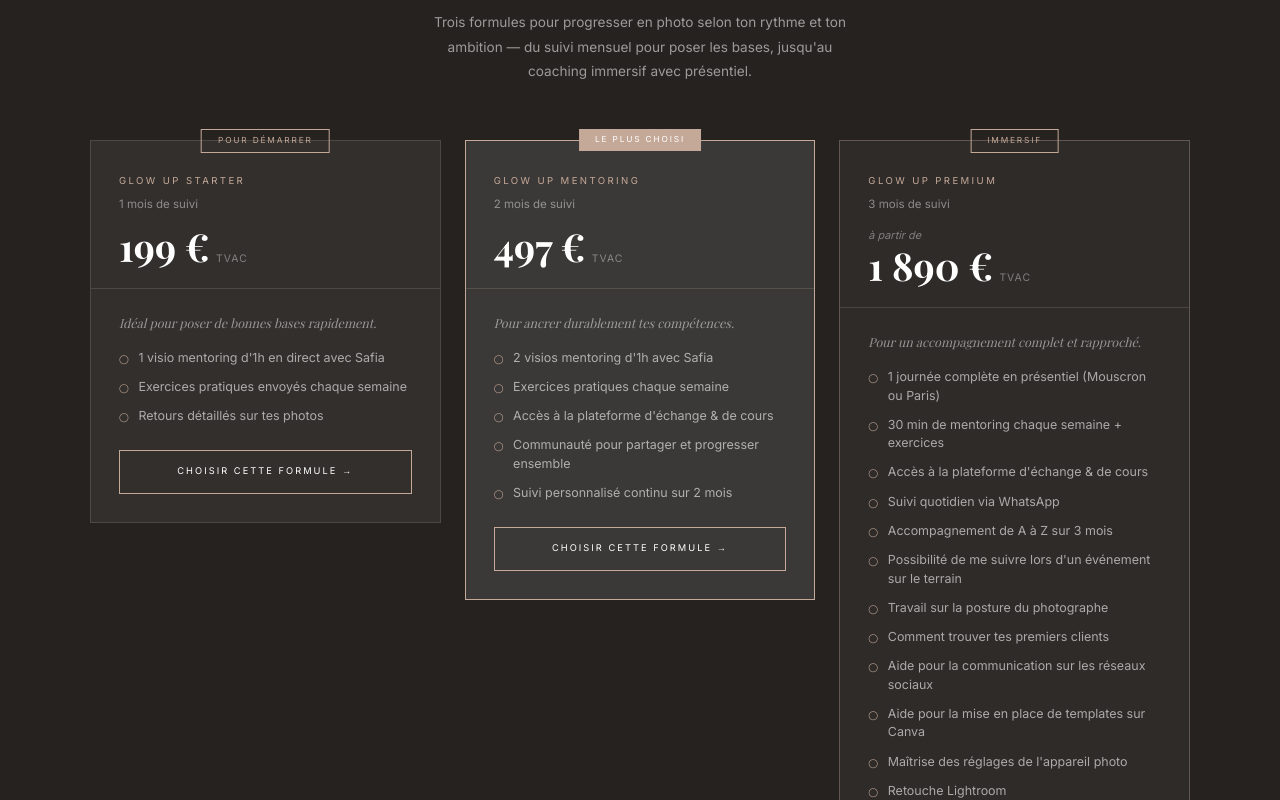
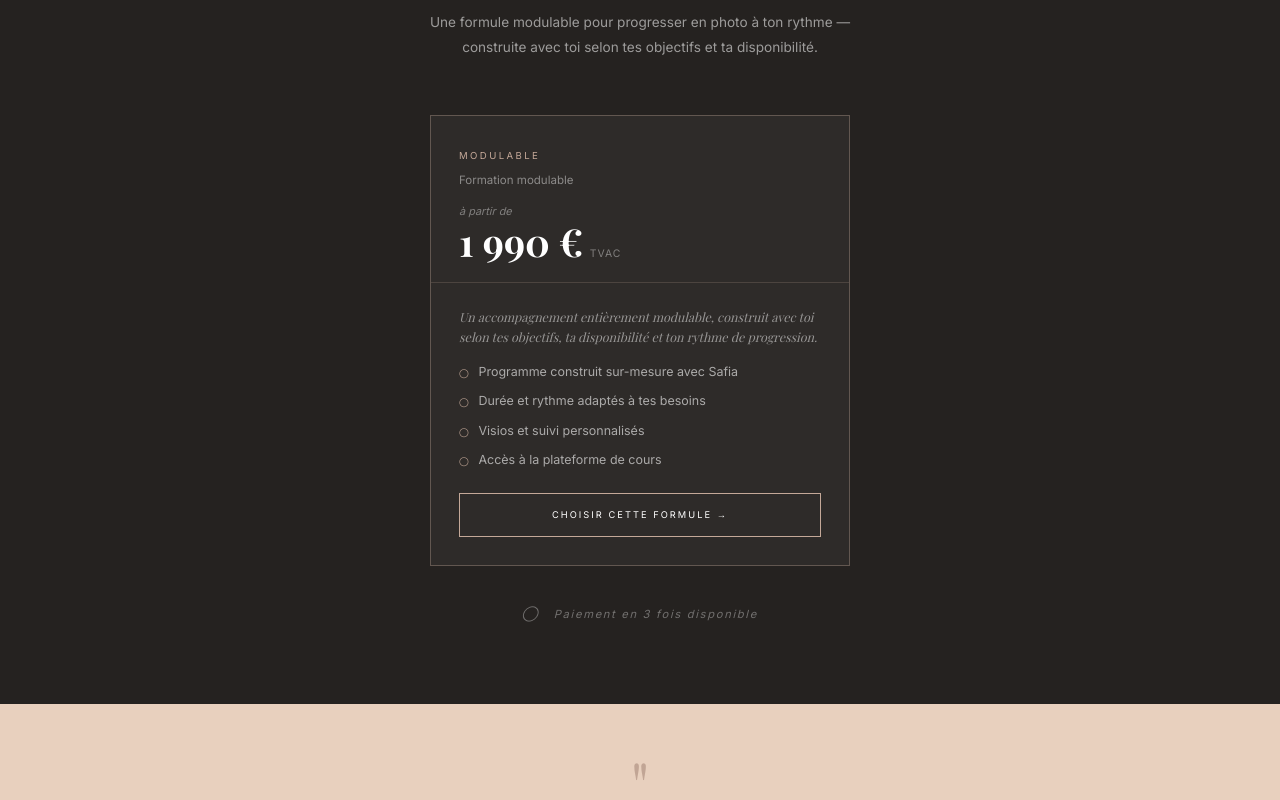
Before and after one commit to Melissaa49/safia-hdd, a Nuxt app: page /tarif in a window 1280 px wide. Shown: the part 1720-2520 px from the top of the page. Built offline with nearby package versions, Linux system fonts and the light colour scheme; a web font is replaced by a local one.

Commit message:
correction tarif

```diff
--- a/pages/tarif.vue
+++ b/pages/tarif.vue
@@ -1,7 +1,7 @@
 <script setup lang="ts">
 useSeoMeta({
   title: 'Tarifs — Safia HDD Photographe',
-  description: "Découvrez les formules et tarifs pour vos reportages de mariage et les programmes de coaching photo Glow Up en Photo.",
+  description: "Découvrez les formules et tarifs pour vos reportages de mariage et le programme de coaching photo Glow Up en Photo.",
 })
 
 const mariageFormules = [
@@ -35,60 +35,18 @@ const mariageFormules = [
 
 const glowUpFormules = [
   {
-    tag: 'Glow Up Starter',
-    badge: 'Pour démarrer',
-    badgeSecondary: true,
-    duree: '1 mois de suivi',
-    prix: '199',
-    from: false,
-    desc: "Idéal pour poser de bonnes bases rapidement.",
+    tag: 'Modulable',
+    badge: '',
+    badgeSecondary: false,
+    duree: 'Formation modulable',
+    prix: '1 990',
+    from: true,
+    desc: "Un accompagnement entièrement modulable, construit avec toi selon tes objectifs, ta disponibilité et ton rythme de progression.",
     items: [
-      "1 visio mentoring d'1h en direct avec Safia",
-      "Exercices pratiques envoyés chaque semaine",
-      "Retours détaillés sur tes photos",
-    ],
-    recommande: false,
-    highlight: false,
-  },
-  {
-    tag: 'Glow Up Mentoring',
-    badge: 'Le plus choisi',
-    badgeSecondary: false,
-    duree: '2 mois de suivi',
-    prix: '497',
-    from: false,
-    desc: "Pour ancrer durablement tes compétences.",
-    items: [
-      "2 visios mentoring d'1h avec Safia",
-      "Exercices pratiques chaque semaine",
-      "Accès à la plateforme d'échange & de cours",
-      "Communauté pour partager et progresser ensemble",
-      "Suivi personnalisé continu sur 2 mois",
-    ],
-    recommande: true,
-    highlight: false,
-  },
-  {
-    tag: 'Glow Up Premium',
-    badge: 'Immersif',
-    badgeSecondary: true,
-    duree: '3 mois de suivi',
-    prix: '1 890',
-    from: true,
-    desc: "Pour un accompagnement complet et rapproché.",
-    items: [
-      "1 journée complète en présentiel (Mouscron ou Paris)",
-      "30 min de mentoring chaque semaine + exercices",
-      "Accès à la plateforme d'échange & de cours",
-      "Suivi quotidien via WhatsApp",
-      "Accompagnement de A à Z sur 3 mois",
-      "Possibilité de me suivre lors d'un événement sur le terrain",
-      "Travail sur la posture du photographe",
-      "Comment trouver tes premiers clients",
-      "Aide pour la communication sur les réseaux sociaux",
-      "Aide pour la mise en place de templates sur Canva",
-      "Maîtrise des réglages de l'appareil photo",
-      "Retouche Lightroom",
+      "Programme construit sur-mesure avec Safia",
+      "Durée et rythme adaptés à tes besoins",
+      "Visios et suivi personnalisés",
+      "Accès à la plateforme de cours",
     ],
     recommande: false,
     highlight: true,
@@ -193,8 +151,8 @@ const calendlyUrl = 'https://calendly.com/safiamomentsdevie/30min'
         <h2 class="tr-section__title tr-section__title--light">Glow Up en Photo</h2>
         <p class="tr-section__script tr-section__script--accent">Apprends à capturer des images qui te ressemblent.</p>
         <p class="tr-section__subdesc">
-          Trois formules pour progresser en photo selon ton rythme et ton ambition —
-          du suivi mensuel pour poser les bases, jusqu'au coaching immersif avec présentiel.
+          Une formule modulable pour progresser en photo à ton rythme —
+          construite avec toi selon tes objectifs et ta disponibilité.
         </p>
       </div>
 
@@ -229,7 +187,7 @@ const calendlyUrl = 'https://calendly.com/safiamomentsdevie/30min'
         </div>
       </div>
 
-      <p class="tr-glow__paiement">◯ &nbsp; Paiement en 3 fois disponible pour toutes les formules</p>
+      <p class="tr-glow__paiement">◯ &nbsp; Paiement en 3 fois disponible</p>
     </section>
 
     <!-- CITATION -->
@@ -531,9 +489,9 @@ const calendlyUrl = 'https://calendly.com/safiamomentsdevie/30min'
 ══════════════════════════════════════ */
 .tr-glow__grid {
   display: grid;
-  grid-template-columns: repeat(3, 1fr);
+  grid-template-columns: 1fr;
   gap: 1.5rem;
-  max-width: 1100px;
+  max-width: 420px;
   margin: 0 auto;
   align-items: start;
 }
```
